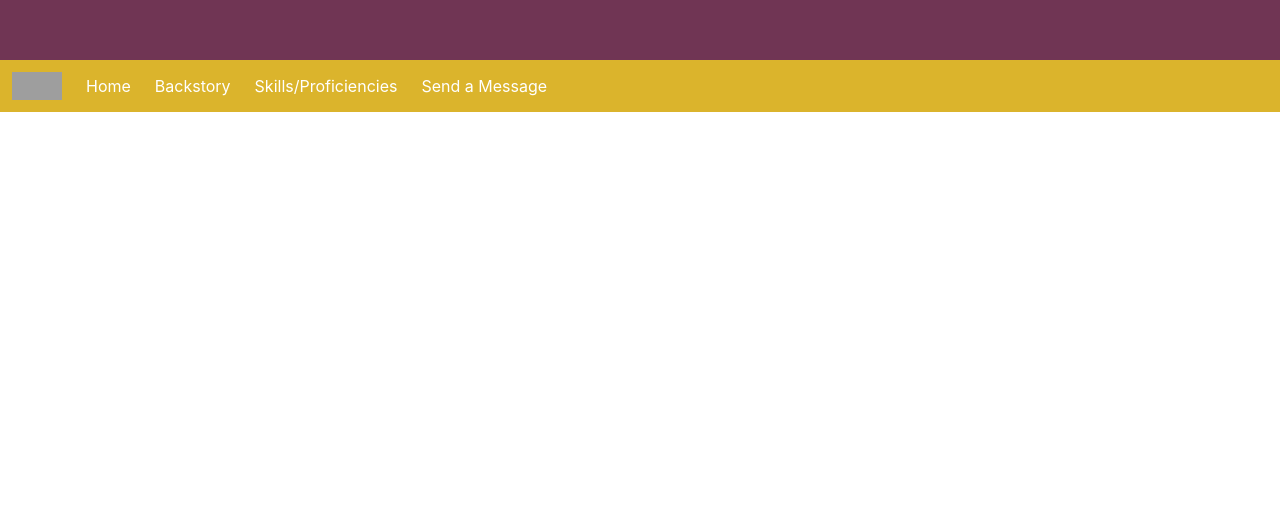
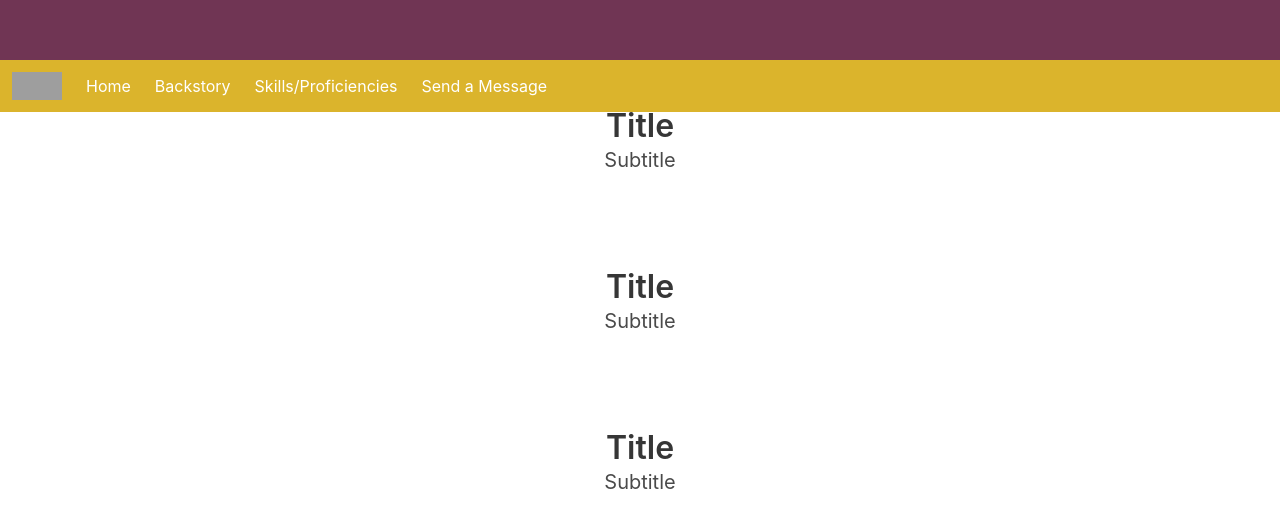
Before and after one commit to seanianking/MrKingsPortfolio, a React (Create React App) app: page / in a window 1280 px wide. Shown: the part 688-1216 px from the top of the page. Before the commit the page ends 800 px from the top, so only its background shows below. Built offline with nearby package versions, Linux system fonts and the light colour scheme; grey boxes are pictures that could not be loaded.

Commit message:
routing setup, each page loads properly

```diff
--- a/src/App.js
+++ b/src/App.js
@@ -1,12 +1,18 @@
 import React from 'react';
 import './index.js';
 import Landing from './components/pages/Landing.js';
+import Backstory from './components/pages/Backstory.js';
+import Adventures from './components/pages/Adventures.js';
+import SkillsProficiencies from './components/pages/SkillsProficiencies.js';
 
 
 function App() {
   return (
     <div className="App">
       <Landing/>
+      <Backstory/>
+      <Adventures/>
+      <SkillsProficiencies/>
     </div>
   );
 }
--- a/src/components/navbar.js
+++ b/src/components/navbar.js
@@ -12,10 +12,10 @@ function Navbar() {
                 </div>
 
                 <div className="navbar-start">
-                    <a className="navbar-item">Home</a>
-                    <a className="navbar-item">Backstory</a>
-                    <a className="navbar-item">Skills/Proficiencies</a>
-                    <hr className="navbar-divider" />
+                    <a href='/' className="navbar-item">Home</a>
+                    <a href='/Backstory' className="navbar-item">Backstory</a>
+                    <a href='/SkillsProficiencies' className="navbar-item">Skills/Proficiencies</a>
+                    <hr className="navbar-divider"/>
                     <a className="navbar-item">Send a Message</a>
                 </div>
 
--- /dev/null
+++ b/src/components/pages/Adventures.js
@@ -0,0 +1,16 @@
+import React from 'react'
+
+function Adventures() {
+    return (
+        <div>
+            <div class="hero-body">
+                <div class="container has-text-centered">
+                    <h1 class="title">Title</h1>
+                    <h2 class="subtitle">Subtitle</h2>
+                </div>
+            </div>
+        </div>
+    )
+}
+
+export default Adventures
--- /dev/null
+++ b/src/components/pages/SkillsProficiencies.js
@@ -0,0 +1,16 @@
+import React from 'react'
+
+function SkillsProficiencies() {
+    return (
+        <div>
+            <div class="hero-body">
+                <div class="container has-text-centered">
+                    <h1 class="title">Title</h1>
+                    <h2 class="subtitle">Subtitle</h2>
+                </div>
+            </div>
+        </div>
+    )
+}
+
+export default SkillsProficiencies
```
